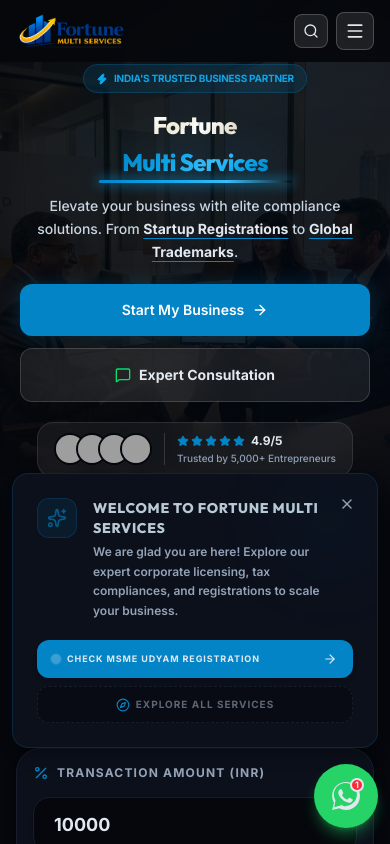
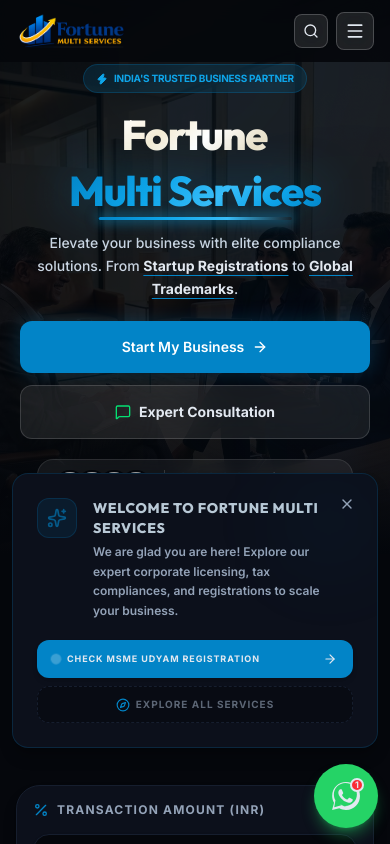
Before and after one commit to gouravboga12-rgb/Fortune-Multi-Services, a React (Vite) app: page / in a window 390 px wide. Shown: the top 844 px of the page. Built offline with nearby package versions, Linux system fonts and the light colour scheme; grey boxes are pictures that could not be loaded.

Commit message:
Fix: further hero mobile layout refinements

```diff
--- a/src/components/Hero.tsx
+++ b/src/components/Hero.tsx
@@ -120,7 +120,7 @@
               </motion.div>
 
               {/* Heading */}
-              <h1 className="text-2xl sm:text-4xl lg:text-5xl font-black leading-[1.05] tracking-tighter overflow-visible w-full">
+              <h1 className="text-[2.6rem] sm:text-4xl lg:text-5xl font-black leading-[1.05] tracking-tighter overflow-visible w-full">
                 <span className="block pb-2 overflow-visible">
                   <span
                     className=""
```
